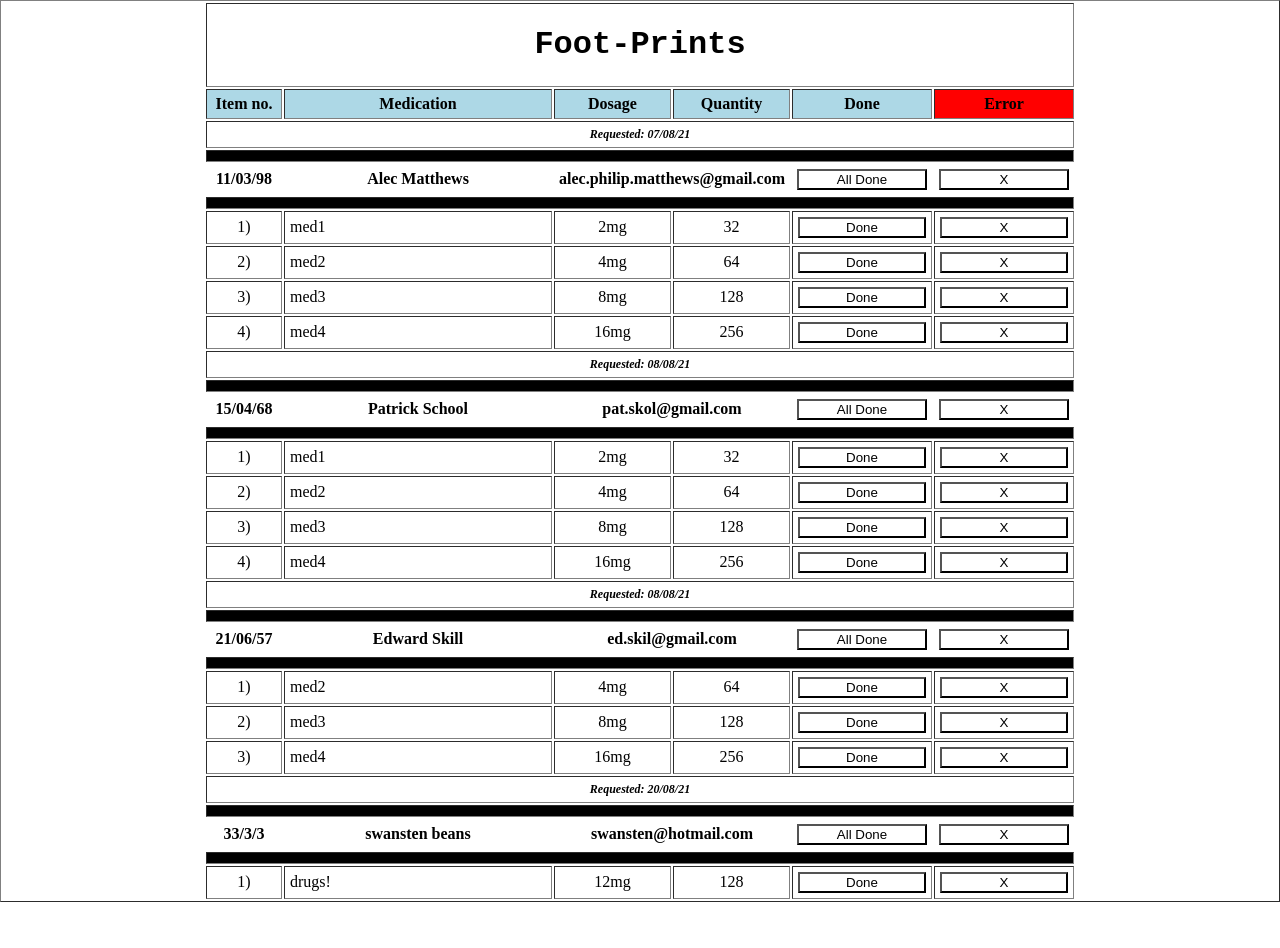
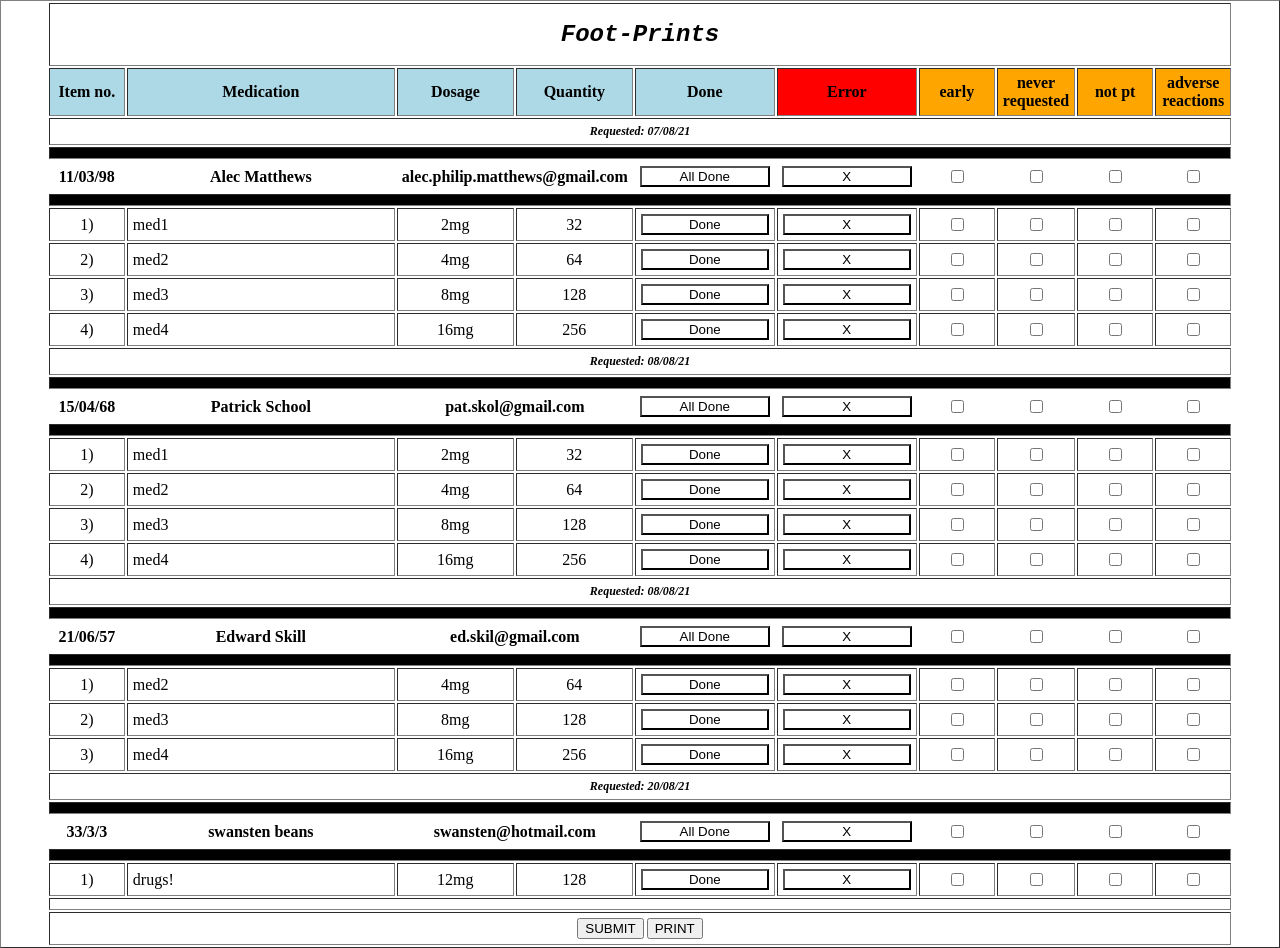
Before and after one commit to mattalec/Foot-Prints, a Flask app: page / in a window 1280 px wide. Before the commit the page ends 902 px from the top, so only its background shows below. Run offline with Flask 2, Linux system fonts and the light colour scheme.

Commit message:
small changes

```diff
--- a/static/css/main.css
+++ b/static/css/main.css
@@ -23,12 +23,10 @@
 	height: 100%;
 	width: 10vw;
 }
-
 .smaller {
 	height: 100%;
 	width: 5vw;
 }
-
 .big {
 	height: 100%;
 	width: 20vw;
@@ -42,7 +40,6 @@
 	width: 100%;
 	background-color: white;
 }
-
 .error-options {
 	display: none;
 }
@@ -59,11 +56,12 @@
 	display: none;
 	background: orange;
 }
-.requested {
+.col-change {
 	font-size: 1.5vh;
 	font-style: italic;
 	font-weight: bold;
 }
+
 #table-head td {
 	font-weight: bold;
 }
--- a/static/javascript/index.js
+++ b/static/javascript/index.js
@@ -10,7 +10,11 @@
         document.getElementById(y.item(i).id).addEventListener("dblclick", function() { ShowHideScripts(x_id); }, false);
     }
 
-    // ShowAll();
+    ShowAll();
+}
+
+function print() {
+    window.print();
 }
 
 function AllDone(pt_no) {
@@ -78,11 +82,23 @@
     document.getElementById('success-button-'+ind).style.backgroundColor = 'green';
     ShowHideClass('error-option-'+ind, false, 'cell');
     ShowHideOrange();
+    CheckAllDone(pt_no);
+}
 
+function CheckAllDone(pt_no) {
     // check if all done, if so 'AllDone'
     var y = document.getElementsByClassName('success-pt-'+pt_no);
+    var all_green = true;
     for (var i = 0; i < y.length; i++) {
-        if (y.item(i).style.backgroundColor != 'green') {break;} else {AllDone(pt_no);}
+        if (y.item(i).style.backgroundColor != 'green') {
+            all_green = false;
+            break;
+        }
+    }
+    if (all_green) {
+        AllDone(pt_no);
+    } else {
+        document.getElementById('all-success-button-'+pt_no).style.backgroundColor = 'white';
     }
 }
 
@@ -93,6 +109,7 @@
     document.getElementById('success-button-'+ind).style.backgroundColor = 'white';
     ShowHideOrange();
     ShowHideClass('error-option-'+ind, true, 'cell');
+    CheckAllDone(pt_no);
 }
 
 function CheckCheck(ind, pt_no, type) {
--- a/templates/index.html
+++ b/templates/index.html
@@ -39,13 +39,12 @@
 
 				{# if first new name #}
 				{% if loop.index0 == 0 %}
-					<tr id='break-blank'  class='{{ script[1].pt_no }} stay'><td class='requested' colspan='6'>Requested: {{ script[1].date }}</td></tr>
+					<tr id='break-blank'  class='{{ script[1].pt_no }} stay'><td class='col-change' colspan='6'>Requested: {{ script[1].date }}</td></tr>
 					<tr id='break' class='{{ script[1].pt_no }} stay'><td class='col-change' colspan='10'></td></tr>
 					<tr id='first-row' class='{{ script[1].pt_no }} stay'>
 						<td class='smaller'>{{script[1].dob}}</td>
 						<td class='big'>{{script[1].full_name}}</td>
 						<td class='email smaller' colspan='2'>{{script[1].email}}</td>
-						<!--<td>Requested: {{script[1].date}}</td>-->
 						<td class='smaller'><div class='success-button'><input type='button' class='main-done success-button' id='all-success-button-{{ script[1].pt_no }}' onclick='AllDone({{ script[1].pt_no }})' value='All Done'/></div></td>
 						<td class='smaller'><input type='button' class='main-err error-button' id='all-error-button-{{ script[1].pt_no }}' onclick='AllError({{ script[1].pt_no }})' value='X'></td>
 						<td class='smaller error-options all-error-options-{{ script[1].pt_no }}'><input type='checkbox' class='pt-check-{{ script[1].pt_no }}' onclick='MainCheck({{ script[1].pt_no }}, 1)'></td>
@@ -57,7 +56,7 @@
 
 				{# if not first new name #}
 				{% elif (script[1].full_name != scripts[script[0]-1][1].full_name) or (script[1].dob != scripts[script[0]-1][1].dob) %}
-					<tr id='break-blank' class='{{ script[1].pt_no }} stay'><td class='requested' colspan='6'>Requested: {{ script[1].date }}</td></tr>
+					<tr id='break-blank' class='{{ script[1].pt_no }} stay'><td class='col-change' colspan='6'>Requested: {{ script[1].date }}</td></tr>
 					<tr id='break' class='{{ script[1].pt_no }} stay'><td class='col-change' colspan='10'></td></tr>
 					<tr id='first-row' class='{{ script[1].pt_no }} stay'>
 						<td>{{script[1].dob}}</td>
@@ -88,6 +87,9 @@
 				</tr>
 
 		{% endfor %}
+			<tr id='break-blank'><td class='col-change' colspan='10'></td></tr>
+			<tr id='break-blank' class='submit'><td class='col-change' colspan='10'><input type='submit' value='SUBMIT'> <input type='button' value='PRINT' onclick='print()'></td></tr>
+
 		{% endif %}
 
 	</table>
```
Also changed, not shown: structure/test.html (added, +28 -0 lines).
